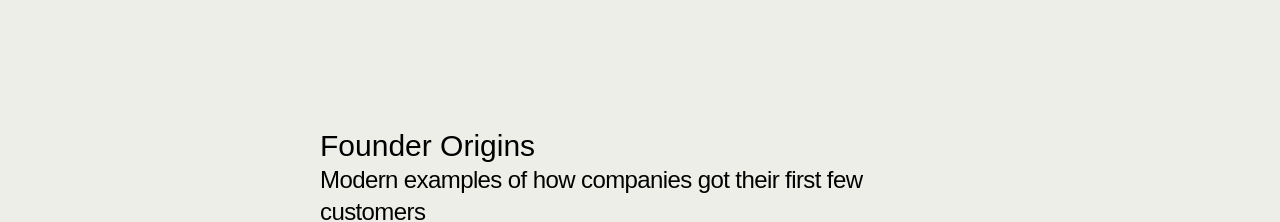
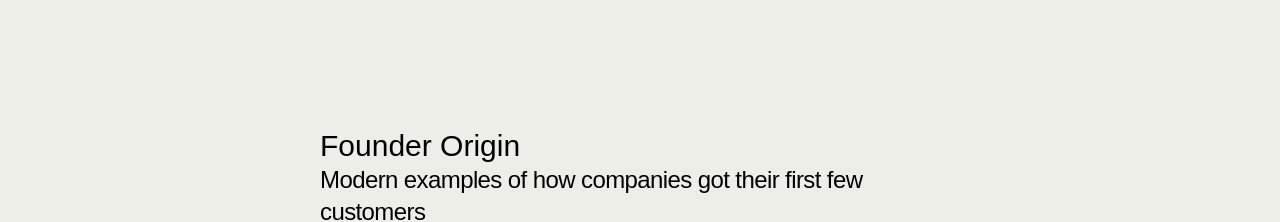
Before and after one commit to tkim90/founder-origin, a Next.js app: page / in a window 1280 px wide. Shown: the top 222 px of the page. Built offline with nearby package versions, Linux system fonts and the light colour scheme.

Commit message:
add md bullets

```diff
--- a/app/mdx-components.tsx
+++ b/app/mdx-components.tsx
@@ -14,4 +14,6 @@ export const mdxComponents = {
   h3: (props: any) => <h3 className="text-lg font-bold text-black mt-4 mb-2" {...props} />,
   p: (props: any) => <p className="mb-4 text-zinc-800" {...props} />,
   a: (props: any) => <a className="underline text-zinc-800" target="_blank" rel="noopener noreferrer" {...props} />,
+  ul: (props: any) => <ul className="list-disc list-inside mb-4 text-zinc-800 space-y-1" {...props} />,
+  li: (props: any) => <li className="ml-4" {...props} />,
 };
--- a/app/page.tsx
+++ b/app/page.tsx
@@ -10,7 +10,7 @@ export default function Home() {
     <div className="flex min-h-screen items-center justify-center bg-[#EEEEE8] font-sans">
       <main className="flex min-h-screen w-full max-w-3xl flex-col py-32 px-16 bg-[#EEEEE8] sm:items-start">
 
-        <span className="text-3xl text-black">Founder Origins</span>
+        <span className="text-3xl text-black">Founder Origin</span>
         <div className="flex gap-6">
           <h1 className="text-2xl tracking-tight text-black">
             {COPY_HEADER}
```
